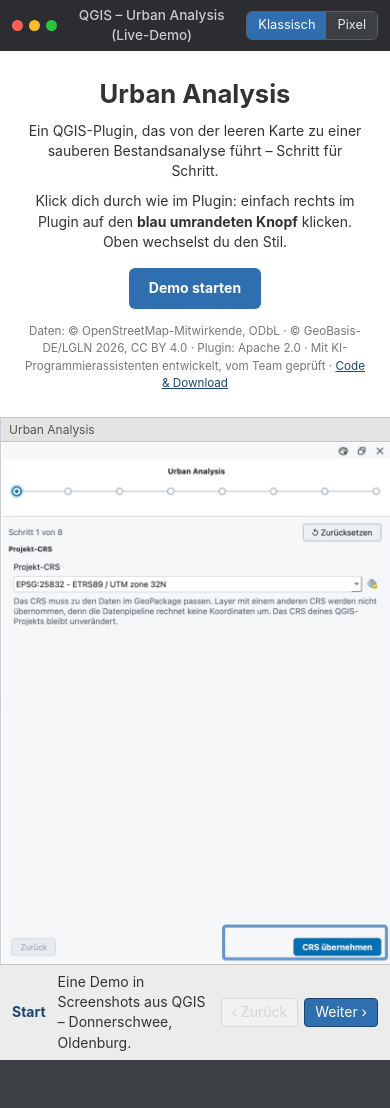
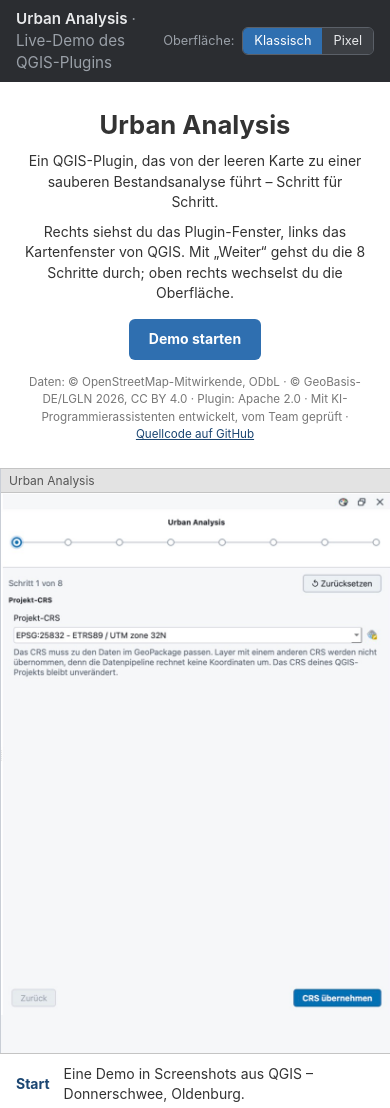
Before and after one commit to Jade-HS-Vibecoding-WPK/urban-analysis-plugin, a plain HTML site: page docs/index.html in a window 390 px wide. Before the commit the page ends 1060 px from the top, so only its background shows below. Drawn offline with Linux system fonts and the light colour scheme.

Commit message:
Live-Demo: je Funktion ein Knopf, feste Breite (kein Springen), keine Attrappen

```diff
--- a/docs/index.html
+++ b/docs/index.html
@@ -25,23 +25,19 @@
   button:focus-visible, a:focus-visible { outline: 3px solid var(--accent); outline-offset: 2px; }
 
   /* Fensterleiste und Werkzeugleiste wie in QGIS */
-  .titlebar { flex: none; display: flex; align-items: center; gap: 10px; padding: 6px 12px; background: #2b2d31; color: #e8e9eb; }
-  .lights { display: flex; gap: 6px; }
-  .lights i { width: 11px; height: 11px; border-radius: 50%; background: #ff5f57; display: block; }
-  .lights i:nth-child(2) { background: #febc2e; } .lights i:nth-child(3) { background: #28c840; }
-  .titlebar h1 { flex: 1; text-align: center; font-size: .85rem; font-weight: 500; margin: 0; color: #c9ccd1; }
-  .switch { display: inline-flex; border: 1px solid #5b6068; border-radius: 6px; overflow: hidden; }
+  /* Kopfzeile: Titel links, Stilwahl rechts (keine Attrappen-Knöpfe) */
+  .titlebar { flex: none; display: flex; align-items: center; gap: 12px; padding: 8px 16px; background: #2b2d31; color: #e8e9eb; }
+  .titlebar h1 { flex: 1; font-size: .95rem; font-weight: 600; margin: 0; color: #e8e9eb; }
+  .titlebar h1 span { font-weight: 400; color: #9aa0a8; }
+  .switch { display: inline-flex; align-items: center; gap: 8px; font-size: .8rem; color: #9aa0a8; }
+  .switch div { display: inline-flex; border: 1px solid #5b6068; border-radius: 6px; overflow: hidden; }
   .switch button { padding: 4px 11px; border: 0; background: #3c3f44; color: #e8e9eb; cursor: pointer; font-size: .8rem; }
   .switch button[aria-pressed="true"] { background: var(--accent); color: #fff; }
-  .toolbar { flex: none; display: flex; gap: 4px; padding: 5px 10px; background: #ececec; border-bottom: 1px solid #c4c4c4; overflow: hidden; }
-  .toolbar span { width: 22px; height: 22px; border-radius: 3px; background: linear-gradient(#fafafa, #dedede); border: 1px solid #c8c8c8; flex: none; }
-  .toolbar span.sep { width: 1px; background: #c4c4c4; border: 0; margin: 0 4px; }
-  .toolbar span.ua { background: var(--accent); border-color: var(--accent-dark); }
 
-  /* Arbeitsfläche: Kartenfenster links, Plugin-Dock rechts */
-  .workspace { flex: 1; min-height: 0; display: grid; grid-template-columns: minmax(0, 1fr) auto; background: #ececec; }
+  /* Arbeitsfläche: Kartenfenster links, Plugin-Dock rechts – feste Breite, damit nichts springt */
+  .workspace { flex: 1; min-height: 0; display: grid; grid-template-columns: minmax(0, 1fr) 420px; background: #ececec; }
   .canvas { position: relative; min-width: 0; display: grid; place-items: center; background: #fff; border-right: 1px solid #c4c4c4; overflow: hidden; }
-  .canvas img { max-width: 100%; max-height: 100%; display: block; object-fit: contain; }
+  .canvas img { position: absolute; inset: 0; width: 100%; height: 100%; display: block; object-fit: contain; }
   .canvas .label { position: absolute; left: 10px; top: 10px; background: rgba(255,255,255,.92); border: 1px solid #c4c4c4; border-radius: 4px;
                    padding: 3px 8px; font-size: .78rem; color: #333; }
   .canvas .empty { color: #8a8f96; font-size: .95rem; text-align: center; padding: 20px; }
@@ -52,25 +48,18 @@
 
   .dock { display: flex; flex-direction: column; min-height: 0; background: var(--dock-bg); border-left: 1px solid var(--dock-line); }
   .dockhead { flex: none; font-size: .75rem; color: #555; background: #e3e3e3; border-bottom: 1px solid #c4c4c4; padding: 3px 8px; }
-  .shot { position: relative; flex: 1; min-height: 0; display: flex; justify-content: center; }
-  .shot img { height: 100%; max-height: calc(100vh - 130px); width: auto; display: block; }
-  /* klickbare Knöpfe im Bild: unten links „Zurück“, unten rechts der Hauptknopf */
-  .hot { position: absolute; bottom: 1.2%; height: 5.6%; border: 0; background: transparent; cursor: pointer; border-radius: var(--radius); }
-  .hot.back { left: 2%; width: 22%; }
-  .hot.next { right: 2%; width: 40%; }
-  .hot.next::after { content: ""; position: absolute; inset: -3px; border: 3px solid var(--accent); border-radius: inherit; animation: pulse 1.6s ease-out infinite; }
-  .hot:hover { background: rgba(0,0,0,.06); }
-  @keyframes pulse { 0% { opacity: .9; transform: scale(1); } 100% { opacity: 0; transform: scale(1.12); } }
-  @media (prefers-reduced-motion: reduce) { .hot.next::after { animation: none; opacity: .7; } }
+  .shot { position: relative; flex: 1; min-height: 0; }
+  /* Screenshot ist nur Bild: immer gleich groß, oben ausgerichtet, nicht klickbar */
+  .shot img { position: absolute; inset: 0; width: 100%; height: 100%; object-fit: contain; object-position: top center; display: block; }
 
-  /* Statuszeile wie in QGIS, mit der Erklärung zum Schritt */
-  .status { flex: none; display: flex; align-items: center; gap: 12px; padding: 7px 12px; background: #ececec; border-top: 1px solid #c4c4c4; color: #333; }
-  .status .step { font-weight: 700; white-space: nowrap; color: var(--accent-dark); }
+  /* Fußzeile: Erklärung zum Schritt + die einzige Blätter-Navigation */
+  .status { flex: none; display: flex; align-items: center; gap: 14px; padding: 10px 16px; background: #fff; border-top: 1px solid #c4c4c4; color: #333; min-height: 58px; }
+  .status .step { font-weight: 700; white-space: nowrap; color: var(--accent-dark); min-width: 9.5em; }
   .status p { margin: 0; flex: 1; min-width: 0; }
-  .status nav { display: flex; gap: 6px; flex: none; }
-  .status nav button { border: 1px solid #b9b9b9; background: #fafafa; border-radius: 4px; padding: 3px 10px; cursor: pointer; }
-  .status nav button.go { background: var(--accent); border-color: var(--accent-dark); color: #fff; }
-  .status nav button:disabled { opacity: .4; cursor: default; }
+  .status nav { display: flex; gap: 8px; flex: none; }
+  .status nav button, .status nav a { border: 1px solid #b9b9b9; background: #fafafa; border-radius: 6px; padding: 6px 14px; cursor: pointer; color: #333; text-decoration: none; min-width: 7.5em; text-align: center; }
+  .status nav .go { background: var(--accent); border-color: var(--accent-dark); color: #fff; font-weight: 600; }
+  .status nav [hidden] { display: none; }
   .status a { color: var(--accent-dark); }
 
   /* Startbildschirm über dem Kartenfenster */
@@ -84,26 +73,24 @@
   @media (max-width: 860px) {
     html, body { height: auto; }
     .workspace { grid-template-columns: 1fr; }
-    .canvas { min-height: 260px; border-right: 0; border-bottom: 1px solid #c4c4c4; }
-    .shot img { height: auto; width: 100%; max-height: none; }
-    .toolbar { display: none; }
+    .canvas { min-height: 300px; border-right: 0; border-bottom: 1px solid #c4c4c4; }
+    .canvas .intro { position: relative; }
+    .shot { height: 560px; flex: none; }
     .status { flex-wrap: wrap; }
+    .status .step { min-width: 0; }
     .maptabs { left: 10px; right: 10px; top: auto; bottom: 10px; flex-wrap: wrap; }
   }
 </style>
 </head>
 <body>
 <div class="titlebar">
-  <div class="lights" aria-hidden="true"><i></i><i></i><i></i></div>
-  <h1>QGIS – Urban Analysis (Live-Demo)</h1>
-  <div class="switch" role="group" aria-label="Stil des Plugins">
-    <button type="button" data-set="klassisch" aria-pressed="true">Klassisch</button>
-    <button type="button" data-set="pixel" aria-pressed="false">Pixel</button>
+  <h1>Urban Analysis <span>· Live-Demo des QGIS-Plugins</span></h1>
+  <div class="switch">Oberfläche:
+    <div role="group" aria-label="Oberflächen-Stil des Plugins">
+      <button type="button" data-set="klassisch" aria-pressed="true">Klassisch</button>
+      <button type="button" data-set="pixel" aria-pressed="false">Pixel</button>
+    </div>
   </div>
-</div>
-<div class="toolbar" aria-hidden="true">
-  <span></span><span></span><span></span><span class="sep"></span><span></span><span></span><span></span><span></span>
-  <span class="sep"></span><span></span><span></span><span class="sep"></span><span class="ua" title="Urban Analysis"></span>
 </div>
 
 <div class="workspace">
@@ -117,7 +104,11 @@
 <div class="status">
   <span class="step" id="stepno"></span>
   <p id="caption"></p>
-  <nav aria-label="Blättern"><button type="button" id="prev">‹ Zurück</button><button type="button" class="go" id="next">Weiter ›</button></nav>
+  <nav aria-label="Blättern">
+    <button type="button" id="prev">‹ Zurück</button>
+    <button type="button" class="go" id="next">Weiter ›</button>
+    <a class="go" id="download" hidden href="https://github.com/Jade-HS-Vibecoding-WPK/urban-analysis-plugin/releases/latest/download/urban_analysis_plugin.zip">Plugin herunterladen</a>
+  </nav>
 </div>
 
 <script>
@@ -156,14 +147,12 @@
   function renderIntro() {
     canvas.innerHTML = '<div class="intro"><h2>Urban Analysis</h2>' +
       "<p>Ein QGIS-Plugin, das von der leeren Karte zu einer sauberen Bestandsanalyse führt – Schritt für Schritt.</p>" +
-      "<p>Klick dich durch wie im Plugin: einfach rechts im Plugin auf den <b>blau umrandeten Knopf</b> klicken. Oben wechselst du den Stil.</p>" +
+      "<p>Rechts siehst du das Plugin-Fenster, links das Kartenfenster von QGIS. Mit „Weiter“ gehst du die 8 Schritte durch; oben rechts wechselst du die Oberfläche.</p>" +
       '<button type="button" class="go" id="start">Demo starten</button>' +
       '<small>Daten: © OpenStreetMap-Mitwirkende, ODbL · © GeoBasis-DE/LGLN 2026, CC BY 4.0 · Plugin: Apache 2.0 · ' +
-      'Mit KI-Programmierassistenten entwickelt, vom Team geprüft · <a href="' + REPO + '">Code &amp; Download</a></small></div>';
+      'Mit KI-Programmierassistenten entwickelt, vom Team geprüft · <a href="' + REPO + '">Quellcode auf GitHub</a></small></div>';
     document.getElementById("start").addEventListener("click", forward);
-    shot.innerHTML = '<img src="' + img("01-kbs", stil) + '" alt="Das Plugin-Fenster, Stil ' + NAMES[stil] + '">' +
-                     '<button type="button" class="hot next" aria-label="Demo starten"></button>';
-    shot.querySelector(".next").addEventListener("click", forward);
+    shot.innerHTML = '<img src="' + img("01-kbs", stil) + '" alt="Das Plugin-Fenster, Stil ' + NAMES[stil] + '">';
     document.getElementById("stepno").textContent = "Start";
     document.getElementById("caption").textContent = "Eine Demo in Screenshots aus QGIS – Donnerschwee, Oldenburg.";
   }
@@ -190,21 +179,18 @@
     if (page < 0) { renderIntro(); updateButtons(); return; }
     var p = PAGES[page], s = p.only || stil;
     renderCanvas(p.canvas);
-    shot.innerHTML = '<img src="' + img(p.shot, s) + '" alt="Plugin, Schritt ' + p.step + ', Stil ' + NAMES[s] + '">' +
-      '<button type="button" class="hot back" aria-label="Zurück"></button>' +
-      (page < PAGES.length - 1 ? '<button type="button" class="hot next" aria-label="Weiter"></button>' : "");
-    shot.querySelector(".back").addEventListener("click", back);
-    var n = shot.querySelector(".next");
-    if (n) n.addEventListener("click", forward);
+    shot.innerHTML = '<img src="' + img(p.shot, s) + '" alt="Plugin, Schritt ' + p.step + ', Stil ' + NAMES[s] + '">';
     document.getElementById("stepno").textContent = "Schritt " + p.step + " von 8";
-    document.getElementById("caption").innerHTML = p.text + (p.only && p.only !== stil ? " <i>(nur im Stil " + NAMES[p.only] + " aufgenommen)</i>" : "") +
-      (page === PAGES.length - 1 ? ' · <a href="' + REPO + '">Code &amp; Download auf GitHub</a>' : "");
+    document.getElementById("caption").innerHTML = p.text + (p.only && p.only !== stil ? " <i>(nur im Stil " + NAMES[p.only] + " aufgenommen)</i>" : "");
     updateButtons();
   }
 
+  // je Funktion genau ein Knopf: Start nur im Startbild, am Ende „Plugin herunterladen“ statt „Weiter“
   function updateButtons() {
-    document.getElementById("prev").disabled = page < 0;
-    document.getElementById("next").disabled = page >= PAGES.length - 1;
+    var last = page >= PAGES.length - 1;
+    document.getElementById("prev").hidden = page < 0;
+    document.getElementById("next").hidden = page < 0 || last;
+    document.getElementById("download").hidden = !last;
   }
   function forward() { if (page < PAGES.length - 1) { page++; tab = 0; render(); } }
   function back() { if (page >= 0) { page--; tab = 0; render(); } }
```
